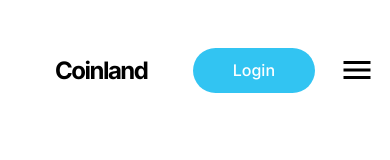
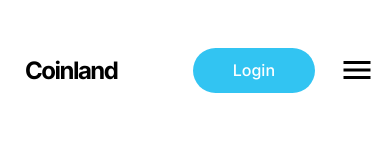
Before and after one commit to A1101101IR/Coinland.com, a React (Create React App) app: page / in a window 390 px wide. Shown: the top 160 px of the page. Built offline with nearby package versions, Linux system fonts and the light colour scheme.

Commit message:
navbar small fix

```diff
--- a/src/components/navbar.scss
+++ b/src/components/navbar.scss
@@ -65,7 +65,7 @@
 }
 
 .close-btn {
-	top: 15px;
+  top: 52px;
   right: 15px;
   position: fixed;
 }
@@ -94,6 +94,9 @@
       }
     }
   }
+  .logo {
+    margin-left: 25px;
+  }
 }
 
 @keyframes slide-in-fwd-tr {
```
Lines whose indentation alone changed are shown as unchanged.
